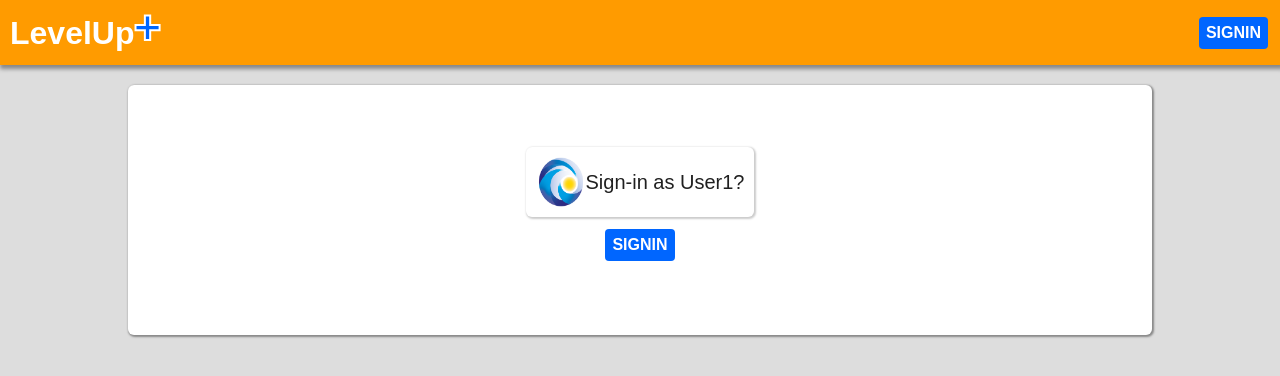
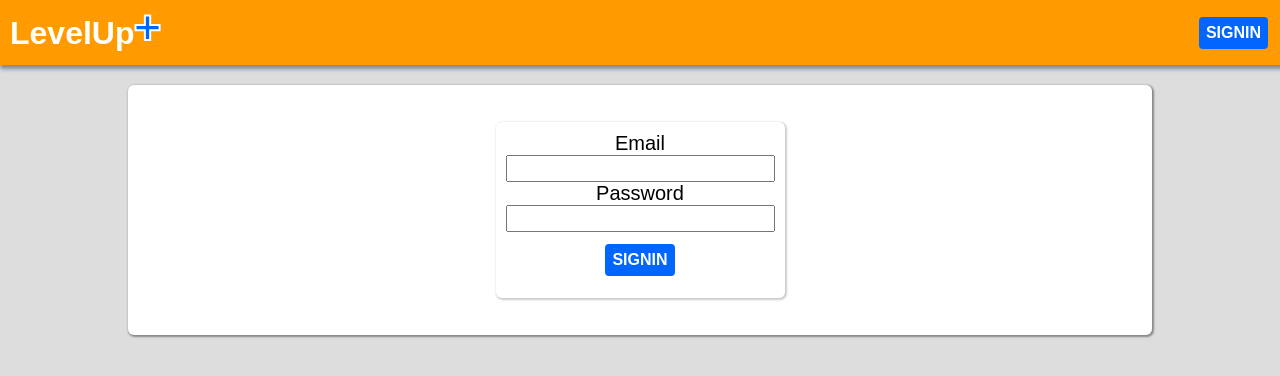
Before and after one commit to David-Orson/level-up, a plain HTML site: page index.html in a window 1280 px wide. Both pictures are taken after a click on the button "SIGNIN". Drawn offline with Linux system fonts and the light colour scheme.

Commit message:
SignUp Form with extractable details

```diff
--- a/app.css
+++ b/app.css
@@ -106,19 +106,19 @@ nav {
   opacity: 0.87;
 }
 
-.user-container {
+.sign-content {
   display: flex;
-  flex-direction: row;
+  justify-content: center;
+  align-items: center;
+  flex-direction: column;
+}
+
+.details-form {
+  display: flex;
+  flex-direction: column;
   align-items: center;
   justify-content: center;
   box-shadow: 1px 1px 2px 1px #ccc;
   border-radius: 6px;
   padding: 10px;
 }
-
-.sign-content {
-  display: flex;
-  justify-content: center;
-  align-items: center;
-  flex-direction: column;
-}
--- a/app.js
+++ b/app.js
@@ -152,25 +152,36 @@ var mainRender = function (state) {
             var signContainer = document.createElement("div");
             var signer = document.createElement("div");
             var signContent = document.createElement("div");
-            var userCont = document.createElement("div");
-            var user = document.createElement("img");
-            var signQuestion = document.createElement("p");
+            var detailsForm = document.createElement("form");
+            var mailTitle = document.createElement("label");
+            var mailInput = document.createElement("input");
+            var pWTitle = document.createElement("label");
+            var pWInput = document.createElement("input");
             signContainer.setAttribute("id", "sign-container");
             signer.setAttribute("id", "signer");
             signContent.setAttribute("id", "sign-content");
-            userCont.setAttribute("id", "user-container");
-            user.setAttribute("id", "user");
-            signQuestion.setAttribute("id", "sQ");
+            detailsForm.setAttribute("id", "details-form");
+            mailTitle.setAttribute("id", "mail-title");
+            mailInput.setAttribute("id", "mail-input");
+            pWTitle.setAttribute("id", "password-title");
+            pWInput.setAttribute("id", "password-input");
             signContainer.setAttribute("class", "sign-container");
             signer.setAttribute("class", "cards");
             signContent.setAttribute("class", "sign-content");
-            userCont.setAttribute("class", "user-container");
-            user.setAttribute("class", "user");
-            signQuestion.setAttribute("class", "sQ");
-            user.setAttribute("src", "./images/logo11.png");
-            user.setAttribute("height", "50px");
-            user.setAttribute("width", "50px");
-            signQuestion.textContent = "Sign-in as User1?";
+            detailsForm.setAttribute("class", "details-form");
+            mailTitle.setAttribute("class", "mail-title");
+            mailInput.setAttribute("class", "mail-input");
+            pWTitle.setAttribute("class", "password-title");
+            pWInput.setAttribute("class", "password-input");
+            detailsForm.setAttribute;
+            mailTitle.setAttribute("for", "mail-input");
+            mailInput.setAttribute("type", "email");
+            mailInput.setAttribute("name", "mail-input");
+            pWTitle.setAttribute("for", "password-input");
+            pWInput.setAttribute("type", "text");
+            pWInput.setAttribute("name", "password-input");
+            mailTitle.innerText = "Email";
+            pWTitle.innerText = "Password";
             var signIn = document.createElement("button");
             signIn.textContent = "SIGNIN";
             signIn.setAttribute("id", "signinFinal");
@@ -178,16 +189,27 @@ var mainRender = function (state) {
             main === null || main === void 0 ? void 0 : main.appendChild(signContainer);
             signContainer.appendChild(signer);
             signer.appendChild(signContent);
-            signContent.appendChild(userCont);
-            userCont.appendChild(user);
-            userCont.appendChild(signQuestion);
-            signContent.appendChild(signIn);
-            signIn.addEventListener("click", function () {
-                state.signedIn = "true";
-                state.main = "home";
-                linksRender(state);
-                mainRender(state);
+            signContent.appendChild(detailsForm);
+            detailsForm.appendChild(mailTitle);
+            detailsForm.appendChild(mailInput);
+            detailsForm.appendChild(pWTitle);
+            detailsForm.appendChild(pWInput);
+            detailsForm.appendChild(signIn);
+            // auth
+            var signupForm = document.querySelector("#details-form");
+            signupForm === null || signupForm === void 0 ? void 0 : signupForm.addEventListener("submit", function (e) {
+                e.preventDefault();
+                var email = document.getElementById("mail-input")
+                    .value;
+                var password = (document.getElementById("password-input")).value;
+                console.log(email, password);
             });
+            /* signIn.addEventListener("click", () => {
+              state.signedIn = "true";
+              state.main = "home";
+              linksRender(state);
+              mainRender(state);
+            }); */
         }
     }
 };
--- a/index.html
+++ b/index.html
@@ -8,6 +8,31 @@
   </head>
   <body>
     <div id="root"></div>
+    <!-- The core Firebase JS SDK is always required and must be listed first -->
+    <script src="https://www.gstatic.com/firebasejs/7.14.1/firebase-app.js"></script>
+    <script src="https://www.gstatic.com/firebasejs/7.14.1/firebase-auth.js"></script>
+    <script src="https://www.gstatic.com/firebasejs/7.14.1/firebase-firestore.js"></script>
+
+    <!-- TODO: Add SDKs for Firebase products that you want to use
+    https://firebase.google.com/docs/web/setup#available-libraries -->
+
+    <script>
+      // Your web app's Firebase configuration
+      const firebaseConfig = {
+        apiKey: "AIzaSyBRtCV8NpJCXYuXEZTR8YuPWurH5wgL1MA",
+        authDomain: "level-up-cce3c.firebaseapp.com",
+        databaseURL: "https://level-up-cce3c.firebaseio.com",
+        projectId: "level-up-cce3c",
+        storageBucket: "level-up-cce3c.appspot.com",
+        messagingSenderId: "850328883202",
+        appId: "1:850328883202:web:356223dfa4d7618f2d571b",
+      };
+      // Initialize Firebase
+      firebase.initializeApp(firebaseConfig);
+
+      const auth = firebase.auth();
+      const db = firebase.firestore();
+    </script>
     <script src="./app.js"></script>
   </body>
 </html>
```
Also changed, not shown: app.ts (+50 -19 lines).
